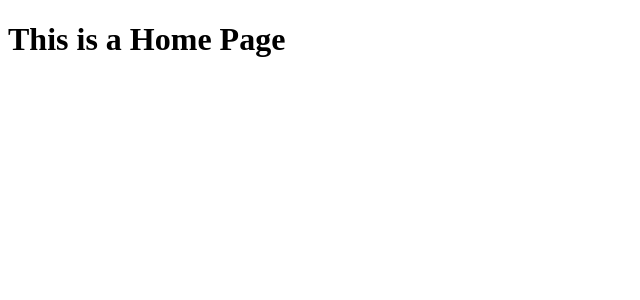
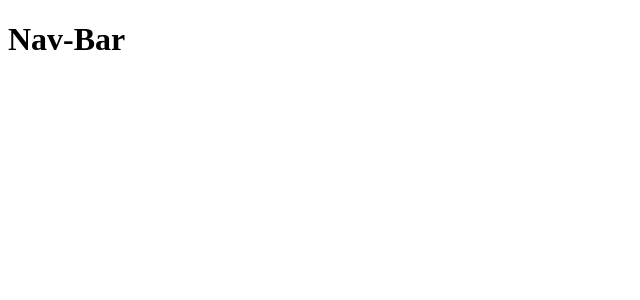
Before and after one commit to Udara-Dilshan/FaceBook-Clone, a React (Create React App) app: page / in a window 1280 px wide. Shown: the top 300 px of the page, without its empty margins (0-640 px from the left). Built offline with nearby package versions, Linux system fonts and the light colour scheme.

Commit message:
connect navbar & home

```diff
--- a/src/Components/Navigation/NavBar.js
+++ b/src/Components/Navigation/NavBar.js
@@ -0,0 +1,9 @@
+import React from 'react'
+
+export default function NavBar() {
+  return (
+    <div>
+      <h1>Nav-Bar</h1>
+    </div>
+  )
+}
--- a/src/Pages/Home.js
+++ b/src/Pages/Home.js
@@ -1,9 +1,10 @@
 import React from 'react'
+import NavBar from '../Components/Navigation/NavBar'
 
 export default function Home() {
   return (
     <div>
-      <h1>This is a Home Page</h1>
+      <NavBar />
     </div>
   )
 }
```
